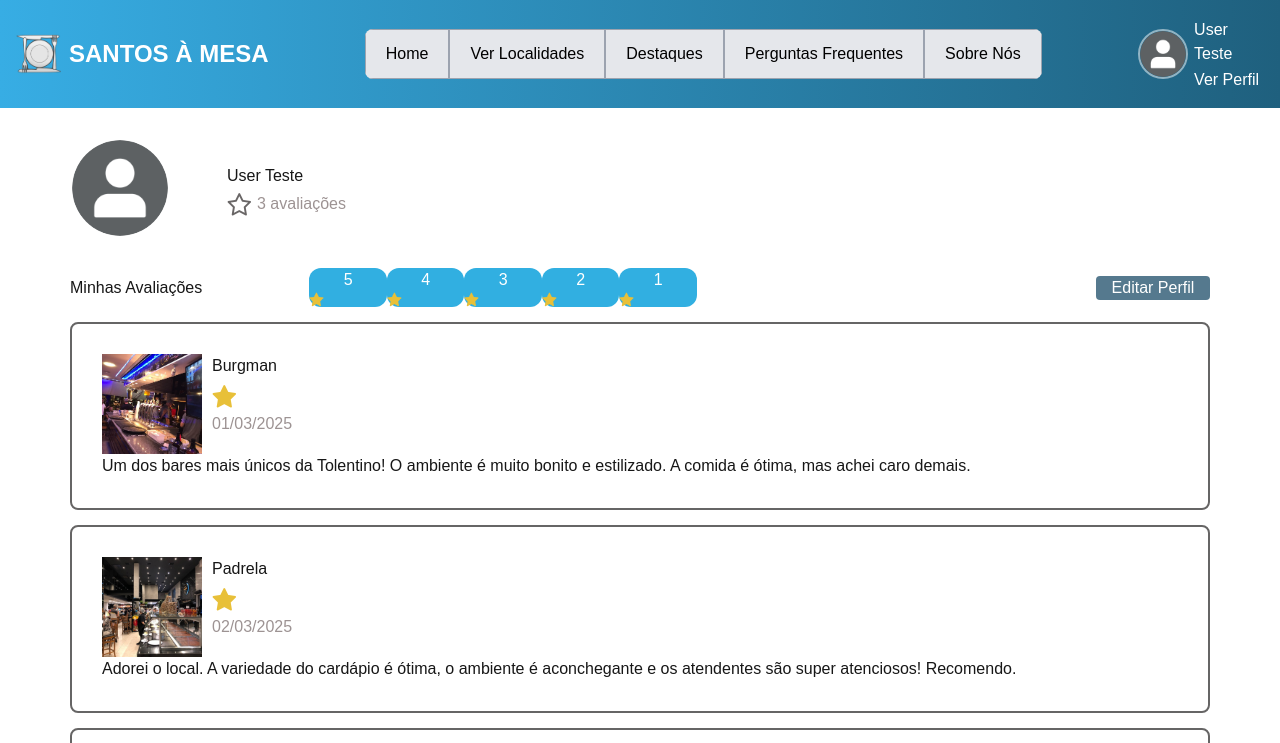
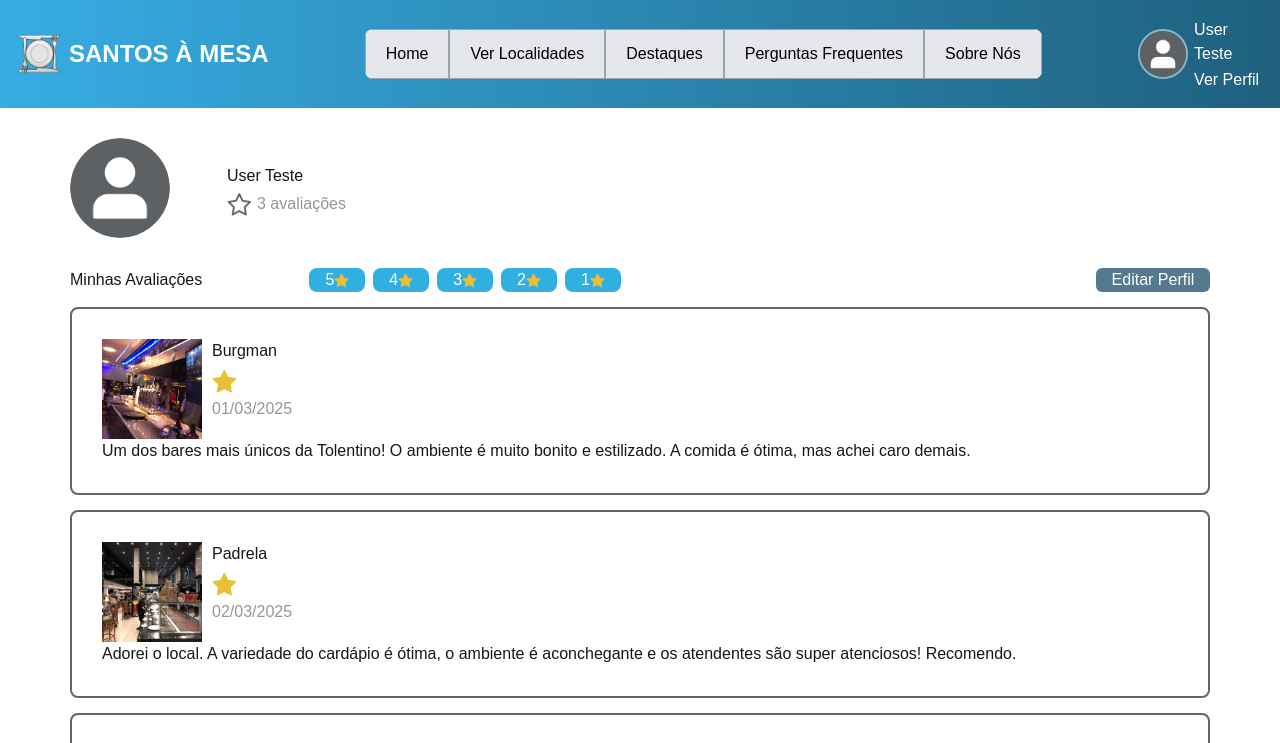
Before and after one commit to aguiar-marcelo/santosamesa, a Next.js app: page /perfil in a window 1280 px wide. Shown: the top 743 px of the page. Built offline with nearby package versions, Linux system fonts and the light colour scheme.

Commit message:
fix: ajustes

```diff
--- a/src/components/ProfilePage.tsx
+++ b/src/components/ProfilePage.tsx
@@ -1,14 +1,13 @@
-"use client"
+"use client";
 import Link from 'next/link';
 import React from 'react';
-import { CSSProperties } from 'react';
+import Image from 'next/image';
 
 const ProfilePage = () => {
     return (
-
         <div className="relative w-full h-full">
             <div className="bg-cover bg-center h-[350px] w-full">
-                <div className="flex flex-col items-center" style={{ backgroundImage: 'linear-gradient(to right, #37ADE4, #1F607E)' }}>
+                <div className="flex flex-col items-center bg-gradient-to-r from-[#37ADE4] to-[#1F607E]">
                     {/* Header */}
                     <div className="w-full flex justify-between gap-4 p-4 items-center">
                         <div className="flex justify-center items-center gap-2">
@@ -20,22 +19,25 @@ const ProfilePage = () => {
                             <Link href="/" className="bg-gray-200 border border-gray-400 text-black px-5 py-3 hover:bg-gray-300">
                                 Home
                             </Link>
-                            {['Ver Localidades', 'Destaques', 'Perguntas Frequentes'].map((item, index) => (
-                                <button key={index} className="bg-gray-200 border border-gray-400 text-black px-5 py-3 hover:bg-gray-300">
-                                    {item}
-                                </button>
-                            ))}
+                            <Link href="/local" className="bg-gray-200 border border-gray-400 text-black px-5 py-3 hover:bg-gray-300">
+                                Ver Localidades
+                            </Link>
+                            <Link href="/" className="bg-gray-200 border border-gray-400 text-black px-5 py-3 hover:bg-gray-300">
+                                Destaques
+                            </Link>
+                            <Link href="/" className="bg-gray-200 border border-gray-400 text-black px-5 py-3 hover:bg-gray-300">
+                                Perguntas Frequentes
+                            </Link>
                             <Link href="/sobreNos" className="bg-gray-200 border border-gray-400 text-black px-5 py-3 hover:bg-gray-300">
                                 Sobre Nós
                             </Link>
                         </div>
 
-
-                        <div style={{ ...styles.justifyCenter, ...styles.gap5, alignItems: 'center' }}>
-                            <img style={styles.imagemPerfil} src="img/placeholder-perfil.png" alt="Foto de Perfil" />
-                            <div style={{ display: 'flex', flexDirection: 'column' }}>
-                                <p style={{ color: 'white', marginBottom: '2px', marginTop: '2px' }}>User Teste</p>
-                                <a style={{ color: 'white' }} href="perfil.html">
+                        <div className="flex justify-center gap-[5%] items-center">
+                            <img className="rounded-full w-[50px] h-[50px] object-cover border-2 border-white/50" src="img/placeholder-perfil.png" alt="Foto de Perfil" />
+                            <div className="flex flex-col">
+                                <p className="text-white mb-[2px] mt-[2px]">User Teste</p>
+                                <a className="text-white" href="perfil.html">
                                     Ver Perfil
                                 </a>
                             </div>
@@ -43,234 +45,121 @@ const ProfilePage = () => {
                     </div>
                 </div>
 
-                <div style={{ marginLeft: '70px', marginRight: '70px' }}>
-                    <div style={{ ...styles.gap5, display: 'flex', alignItems: 'center', marginTop: '30px', marginBottom: '30px' }}>
+                <div className="ml-[70px] mr-[70px]">
+                    <div className="flex gap-[5%] items-center mt-[30px] mb-[30px]">
                         <img
-                            style={{ ...styles.imagemPerfil, width: '100px', height: '100px' }}
+                            className="rounded-full w-[100px] h-[100px] object-cover"
                             src="img/placeholder-perfil.png"
                             alt="Foto de Perfil"
                         />
-                        <div style={{ display: 'flex', flexDirection: 'column' }}>
-                            <h1 style={{ marginBottom: '4px', marginTop: '4px' }}>User Teste</h1>
-                            <div style={{ display: 'flex', alignItems: 'center' }}>
+                        <div className="flex flex-col">
+                            <h1 className="mb-[4px] mt-[4px]">User Teste</h1>
+                            <div className="flex items-center">
                                 <img
-                                    style={{ ...styles.imgEstrela, marginRight: '5px' }}
+                                    className="w-[25px] h-[25px] mr-[5px]"
                                     src="img/estrela.png"
                                     alt="Estrela"
                                 />
-                                <h4 style={styles.fadedColor}>3 avaliações</h4>
+                                <h4 className="text-[#9D9393]">3 avaliações</h4>
                             </div>
                         </div>
                     </div>
 
-                    <div style={styles.gridContainer2}>
+                    <div className="grid grid-cols-[20%_68%_10%] gap-[1%] items-center">
                         <h2>Minhas Avaliações</h2>
-                        <div>
-                            <button style={{ ...styles.btnStyle, width: '10%' }}>
-                                5 <img style={styles.imgEstrela2} src="img/estrela-preenchida.png" alt="Estrela" />
+                        <div className="flex items-center gap-2">
+                            <button className="bg-[#31afe1] text-white rounded-lg flex items-center px-4">
+                                5 <img className="w-[15px] h-[15px]" src="img/estrela-preenchida.png" alt="Estrela" />
                             </button>
-                            <button style={{ ...styles.btnStyle, width: '10%' }}>
-                                4 <img style={styles.imgEstrela2} src="img/estrela-preenchida.png" alt="Estrela" />
+                            <button className="bg-[#31afe1] text-white rounded-lg flex items-center px-4">
+                                4 <img className="w-[15px] h-[15px]" src="img/estrela-preenchida.png" alt="Estrela" />
                             </button>
-                            <button style={{ ...styles.btnStyle, width: '10%' }}>
-                                3 <img style={styles.imgEstrela2} src="img/estrela-preenchida.png" alt="Estrela" />
+                            <button className="bg-[#31afe1] text-white rounded-lg flex items-center px-4">
+                                3 <img className="w-[15px] h-[15px]" src="img/estrela-preenchida.png" alt="Estrela" />
                             </button>
-                            <button style={{ ...styles.btnStyle, width: '10%' }}>
-                                2 <img style={styles.imgEstrela2} src="img/estrela-preenchida.png" alt="Estrela" />
+                            <button className="bg-[#31afe1] text-white rounded-lg flex items-center px-4">
+                                2 <img className="w-[15px] h-[15px]" src="img/estrela-preenchida.png" alt="Estrela" />
                             </button>
-                            <button style={{ ...styles.btnStyle, width: '10%' }}>
-                                1 <img style={styles.imgEstrela2} src="img/estrela-preenchida.png" alt="Estrela" />
+                            <button className="bg-[#31afe1] text-white rounded-lg flex items-center px-4">
+                                1 <img className="w-[15px] h-[15px]" src="img/estrela-preenchida.png" alt="Estrela" />
                             </button>
                         </div>
-                        <button style={styles.btnStyle2}>Editar Perfil</button>
+                        <button className="bg-[#55798E] text-white rounded-md">Editar Perfil</button>
                     </div>
-
-                    <div style={{ border: '2px solid #666565', borderRadius: '8px', padding: '30px', height: 'auto', marginTop: '15px' }}>
+                    <div className="border-2 border-[#666565] rounded-lg p-[30px] mt-[15px]">
                         <div>
-                            <div style={{ display: 'flex' }}>
-                                <img style={styles.reviewImage} src="img/img-placeholder.jpg" alt="Review" />
-                                <div style={{ display: 'flex', flexDirection: 'column', marginLeft: '10px', gap: '3%' }}>
-                                    <h3 style={{ marginTop: '0', marginBottom: '3px' }}>Burgman</h3>
+                            <div className="flex">
+                                <img className="w-[100px] h-[100px]" src="img/img-placeholder.jpg" alt="Review" />
+                                <div className="flex flex-col ml-[10px] gap-[3%]">
+                                    <h3 className="mt-0 mb-[3px]">Burgman</h3>
                                     <img
-                                        style={{ ...styles.imgEstrela, marginRight: '5px' }}
+                                        className="w-[25px] h-[25px] mr-[5px]"
                                         src="img/estrela-preenchida.png"
                                         alt="Estrela"
                                     />
-                                    <h5 style={styles.fadedColor}>01/03/2025</h5>
+                                    <h5 className="text-[#9D9393]">01/03/2025</h5>
                                 </div>
                             </div>
-                            <h4 style={{ marginBottom: '0' }}>
+                            <h4 className="mb-0">
                                 Um dos bares mais únicos da Tolentino! O ambiente é muito bonito e estilizado. A comida é ótima, mas achei
                                 caro demais.
                             </h4>
                         </div>
                     </div>
 
-                    <div style={{ border: '2px solid #666565', borderRadius: '8px', padding: '30px', height: 'auto', marginTop: '15px' }}>
+                    <div className="border-2 border-[#666565] rounded-lg p-[30px] mt-[15px]">
                         <div>
-                            <div style={{ display: 'flex' }}>
-                                <img style={styles.reviewImage} src="img/img-placeholder-2.jpg" alt="Review" />
-                                <div style={{ display: 'flex', flexDirection: 'column', marginLeft: '10px', gap: '3%' }}>
-                                    <h3 style={{ marginTop: '0', marginBottom: '3px' }}>Padrela</h3>
+                            <div className="flex">
+                                <img className="w-[100px] h-[100px]" src="img/img-placeholder-2.jpg" alt="Review" />
+                                <div className="flex flex-col ml-[10px] gap-[3%]">
+                                    <h3 className="mt-0 mb-[3px]">Padrela</h3>
                                     <img
-                                        style={{ ...styles.imgEstrela, marginRight: '5px' }}
+                                        className="w-[25px] h-[25px] mr-[5px]"
                                         src="img/estrela-preenchida.png"
                                         alt="Estrela"
                                     />
-                                    <h5 style={styles.fadedColor}>02/03/2025</h5>
+                                    <h5 className="text-[#9D9393]">02/03/2025</h5>
                                 </div>
                             </div>
-                            <h4 style={{ marginBottom: '0' }}>
+                            <h4 className="mb-0">
                                 Adorei o local. A variedade do cardápio é ótima, o ambiente é aconchegante e os atendentes são super
                                 atenciosos! Recomendo.
                             </h4>
                         </div>
                     </div>
 
-                    <div style={{ border: '2px solid #666565', borderRadius: '8px', padding: '30px', height: 'auto', marginTop: '15px' }}>
+                    <div className="border-2 border-[#666565] rounded-lg p-[30px] mt-[15px]">
                         <div>
-                            <div style={{ display: 'flex' }}>
-                                <img style={styles.reviewImage} src="img/img-placeholder-3.jpg" alt="Review" />
-                                <div style={{ display: 'flex', flexDirection: 'column', marginLeft: '10px', gap: '3%' }}>
-                                    <h3 style={{ marginTop: '0', marginBottom: '3px' }}>Van Gogh</h3>
+                            <div className="flex">
+                                <img className="w-[100px] h-[100px]" src="img/img-placeholder-3.jpg" alt="Review" />
+                                <div className="flex flex-col ml-[10px] gap-[3%]">
+                                    <h3 className="mt-0 mb-[3px]">Van Gogh</h3>
                                     <img
-                                        style={{ ...styles.imgEstrela, marginRight: '5px' }}
+                                        className="w-[25px] h-[25px] mr-[5px]"
                                         src="img/estrela-preenchida.png"
                                         alt="Estrela"
                                     />
-                                    <h5 style={styles.fadedColor}>03/03/2025</h5>
+                                    <h5 className="text-[#9D9393]">03/03/2025</h5>
                                 </div>
                             </div>
-                            <h4 style={{ marginBottom: '0' }}>Pizzaria super aconchegante!</h4>
+                            <h4 className="mb-0">Pizzaria super aconchegante!</h4>
                         </div>
                     </div>
                 </div>
 
-                <div style={{ ...styles.bottomRow, marginTop: '30px' }}>
-                    <div style={{ ...styles.centerContainer, color: 'rgb(232, 232, 236)', padding: '15px' }}>
+                <div className="bg-[#247895] mt-[30px] w-full">
+                    <div className="flex flex-col items-center text-[#e8e8ec] p-[15px]">
                         <h3>SANTOS À MESA</h3>
                         ©2025, Santos à Mesa. Todos os direitos reservados.
                     </div>
-                    <div style={styles.imgMureta} />
+                    <Image src={"/img/img-mureta.png"} width="1000" height="1000" className="w-full" alt="muretas-santos" />
                 </div>
             </div>
         </div>
     );
+
 };
 
+
+
 export default ProfilePage;
-
-const styles: { [key: string]: CSSProperties } = {
-    form: {
-        position: 'absolute',
-        left: 0,
-        right: 0,
-        marginTop: '-40px',
-    },
-    imgMureta: {
-        backgroundImage: "url('img/img-mureta.png')",
-        height: '45px',
-        width: '100%',
-    },
-    imgEstrela: {
-        width: '25px',
-        height: '25px',
-    },
-    imgEstrela2: {
-        width: '15px',
-        height: '15px',
-    },
-    reviewImage: {
-        width: '100px',
-        height: '100px',
-    },
-    fadedColor: {
-        color: '#9D9393',
-    },
-    gridContainer: {
-        display: 'grid',
-        gridTemplateColumns: '22% 55% 21%',
-        gridGap: '1%',
-        padding: '10px',
-        alignItems: 'center',
-        marginLeft: '12px',
-        marginRight: '12px',
-    },
-    gridContainer2: {
-        display: 'grid',
-        gridTemplateColumns: '20% 68% 10%',
-        gridGap: '1%',
-        alignItems: 'center',
-    },
-    centerContainer: {
-        display: 'flex',
-        flexDirection: 'column',
-        alignItems: 'center',
-    },
-    button: {
-        padding: '5px',
-        fontSize: 'medium',
-        transition: '0.4s',
-        display: 'inline-block',
-        border: '0',
-    },
-    inputText: {
-        width: '100%',
-        padding: '12px 20px',
-        borderRadius: '12px',
-        border: '0',
-    },
-    row: {
-        display: 'flex',
-        flexDirection: 'row',
-        alignItems: 'center',
-    },
-    btnBorderStart: {
-        borderEndStartRadius: '10px',
-        borderStartStartRadius: '10px',
-    },
-    btnBorderEnd: {
-        borderStartEndRadius: '10px',
-        borderEndEndRadius: '10px',
-    },
-    btnMenu: {
-        border: '1.5px solid #a4a3ab',
-        color: 'rgb(0, 0, 0)',
-        padding: '15px',
-    },
-    btnMenuHover: {
-        backgroundColor: '#cccbd2',
-    },
-    btnStyle: {
-        backgroundColor: '#31afe1',
-        color: 'white',
-        borderRadius: '12px',
-    },
-    btnStyleHover: {
-        backgroundColor: '#2681d6',
-    },
-    btnStyle2: {
-        backgroundColor: '#55798E',
-        color: 'white',
-        borderRadius: '4px',
-    },
-    imagemPerfil: {
-        borderRadius: '50%',
-        width: '50px',
-        height: '50px',
-        objectFit: 'cover',
-        border: '2px solid rgba(255, 255, 255, 0.5)',
-    },
-    bottomRow: {
-        backgroundColor: '#247895',
-        marginTop: 'auto',
-        width: '100%',
-    },
-    justifyCenter: {
-        display: 'flex',
-        justifyContent: 'center',
-    },
-    gap5: {
-        columnGap: '5%',
-    },
-};
```
Also changed, not shown: src/components/HomePage.tsx (+12 -5 lines), src/components/SobreNosPage.tsx (+16 -10 lines).
